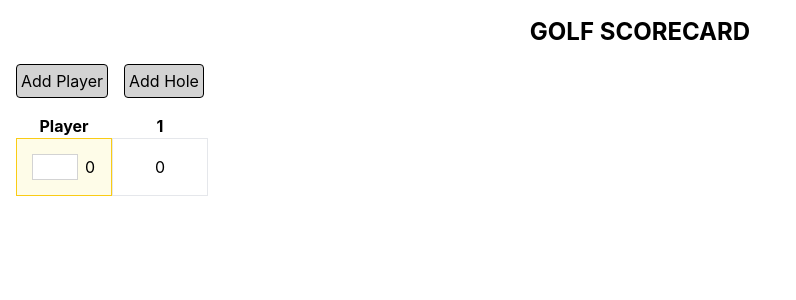
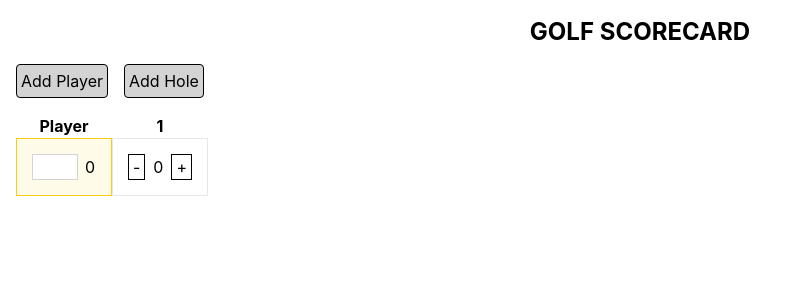
Before and after one commit to hqz3/golf-scorecard, a React (Vite) app: page / in a window 1280 px wide. Both pictures are taken after a click on the button "Add Player". Shown: the top 300 px of the page, without its empty margins (0-796 px from the left). Built offline with nearby package versions, Linux system fonts and the light colour scheme.

Commit message:
Update score input UI

```diff
--- a/src/ScoreInput.jsx
+++ b/src/ScoreInput.jsx
@@ -3,10 +3,11 @@ import { useEffect, useState } from "react";
 
 const ScoreInput = ({ playerIdx, hole, holeIdx, setPlayers }) => {
   const [score, setScore] = useState(hole);
-  const [isEdit, setIsEdit] = useState(false);
+  const [isEdit, setIsEdit] = useState(true);
+  const [isTouched, setIsTouched] = useState(false);
 
   useEffect(() => {
-    if (score === 0) return;
+    if (isTouched === false && score === 0) return;
 
     let timer = setTimeout(() => {
       setIsEdit(false);
@@ -15,8 +16,10 @@ const ScoreInput = ({ playerIdx, hole, holeIdx, setPlayers }) => {
     return () => clearTimeout(timer);
   }, [score]);
 
-  const handleChange = (e) => {
-    const newScore = parseInt(e.currentTarget.value);
+  const handleChange = (e, newScore) => {
+    e.stopPropagation();
+    if (newScore < 0) return;
+
     setScore(newScore);
     setPlayers((players) => {
       players[playerIdx].holes[holeIdx] = newScore;
@@ -33,19 +36,27 @@ const ScoreInput = ({ playerIdx, hole, holeIdx, setPlayers }) => {
         setIsEdit(false);
       }}
     >
-      <input
-        min={0}
-        className={classNames("w-full", { hidden: !isEdit })}
-        type="number"
-        value={score}
-        onChange={handleChange}
-        onKeyDown={(e) => {
-          if (e.key === "Enter") {
-            setIsEdit(false);
-          }
-        }}
-        onClick={(e) => e.stopPropagation()}
-      />
+      <div
+        className={classNames("flex w-full items-center justify-center", {
+          hidden: !isEdit,
+        })}
+      >
+        <div
+          className="cursor-pointer px-1 outline outline-1 hover:bg-blue-50"
+          onClick={(e) => handleChange(e, score - 1)}
+        >
+          -
+        </div>
+        <p className={classNames("w-full text-center", { hidden: !isEdit })}>
+          {score}
+        </p>
+        <div
+          className="cursor-pointer px-1 outline outline-1 hover:bg-blue-50"
+          onClick={(e) => handleChange(e, score + 1)}
+        >
+          +
+        </div>
+      </div>
 
       <p
         className={classNames(
```
